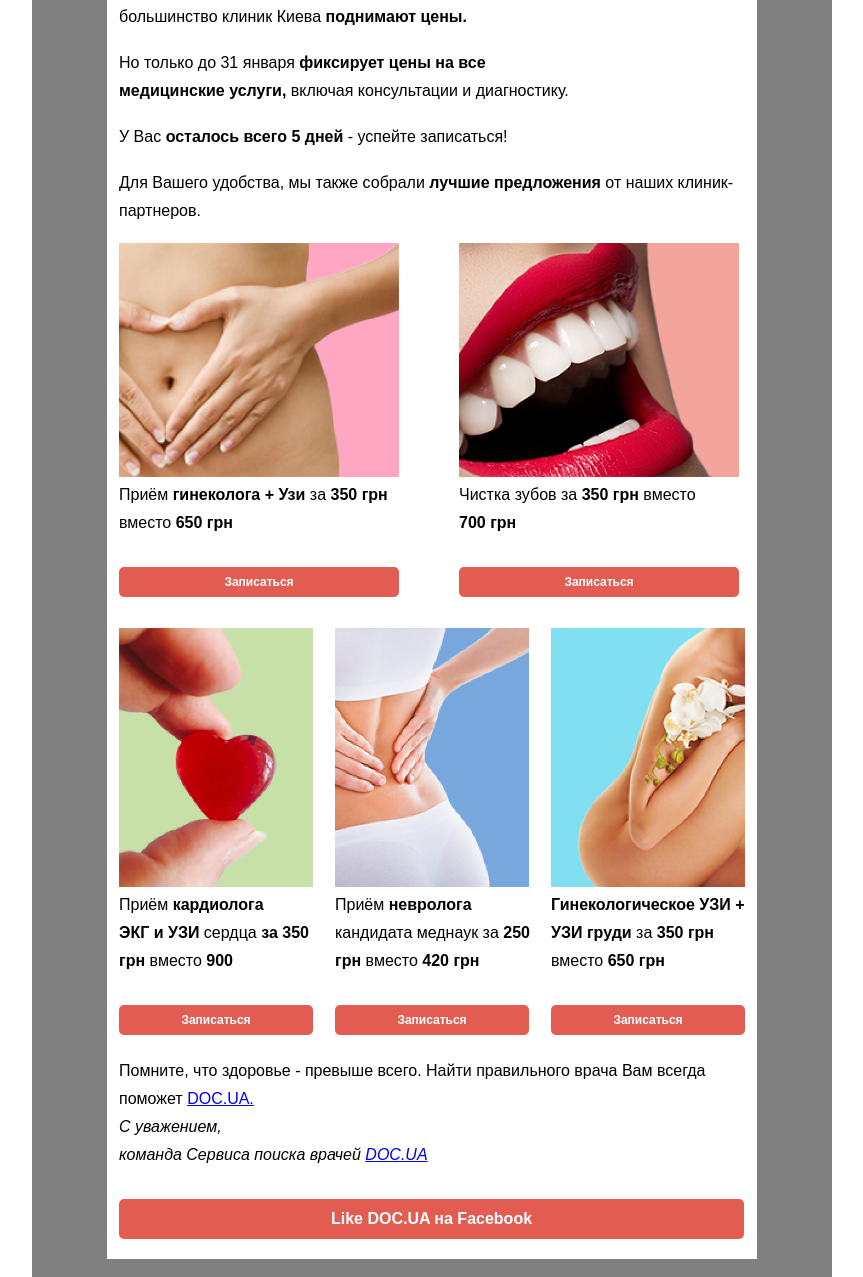
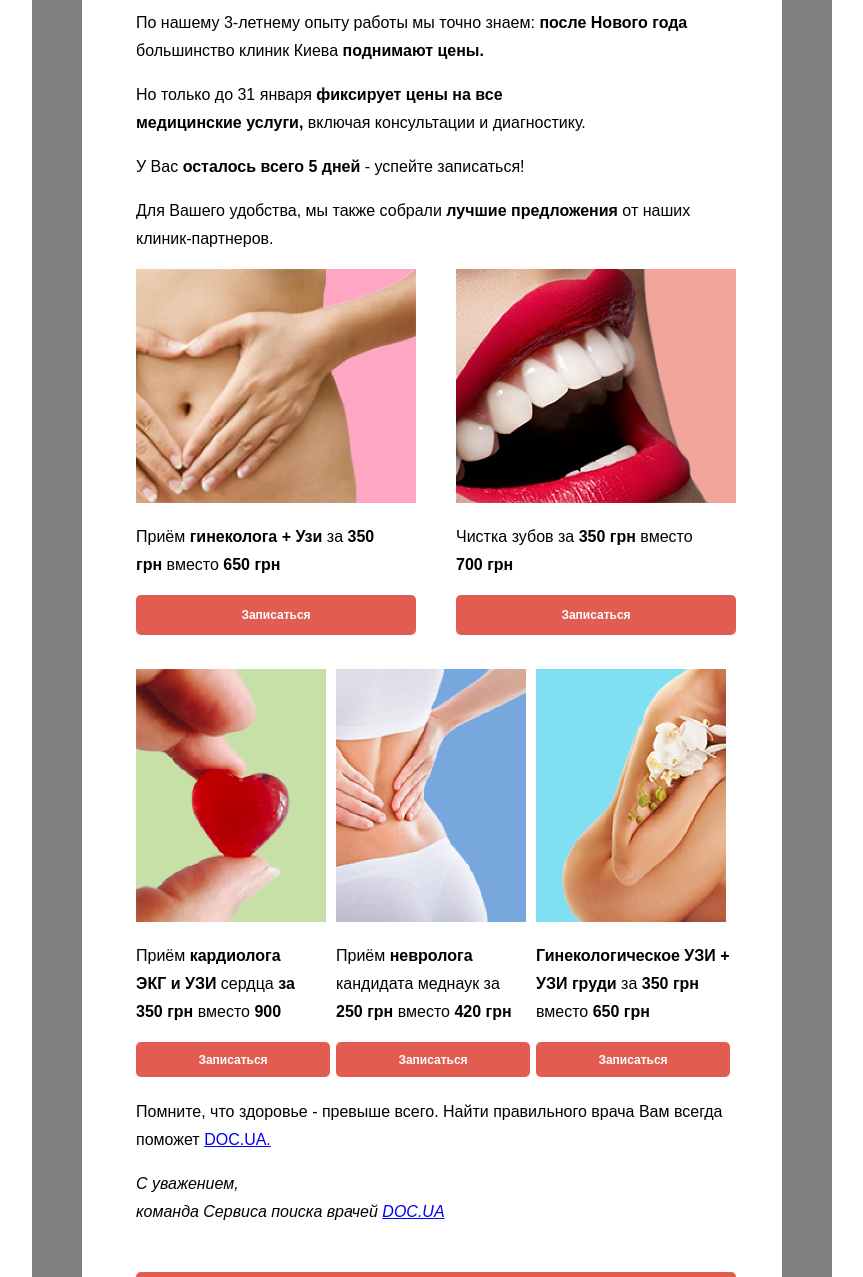
Before and after one commit to oleg-marchenko1983/HomeWork-5.2-HTML-CSS, a plain HTML site: page index.html in a window 1280 px wide. Shown: the part 252-1529 px from the top of the page, without its empty margins (208-1071 px from the left). Drawn offline with Linux system fonts and the light colour scheme.

Commit message:
second attempt dz_5_5

```diff
--- a/css/style.css
+++ b/css/style.css
@@ -1,8 +1,4 @@
-*
-{
-    margin: 0;
-    padding: 0;
-}
+
 .page
 {
     width: 800px;
@@ -12,7 +8,7 @@
 }
 .conteiner
 {
-    width: 650px;
+    width: 700px;
     margin: 0 auto;
 
     background-color: white;
@@ -22,34 +18,35 @@
     font-family: Arial;
     line-height: 28px;
 }
-.header
+.banner
 {
-    width: 650px;
+    width: 700px;
     height: 100%;
     margin-bottom: 25px;
 }
 .wrapper
 {
-    width: 650px;
-    margin-left: 12px;
+    width: 600px;
+    margin-left: 54px;
 }
 .text_center
 {
     text-align: center;
 }
-.photo_one
+
+.gynecologist
 {
     float: left;
 
-    width: 280px;
+    width: 260px;
     height: 280px;
     margin-right: 60px;
 }
-.photo_one img
+.gynecologist img
 {
     width: 280px;
 }
-.photo_two
+.teeth
 {
     float: left;
 
@@ -57,7 +54,7 @@
     height: 280px;
     margin-bottom: 30px;
 }
-.photo_two img
+.teeth img
 {
     width: 280px;
 }
@@ -73,34 +70,30 @@
     font: bold 12px Arial;
 
     width: 280px;
-    height: 30px;
-    margin-top: 30px;
-    margin-bottom: 20px;
+    height: 40px;
 
     color: white;
     border: none;
     border-radius: 5px;
     background-color: rgba(214, 26, 12, .71);
 }
-.photo_three
+.cardio_neurologist
 {
     float: left;
-
-    width: 216px;
+    width: 200px;
     height: 120px;
-    margin-top: 75px;
+    margin-top: 90px;
 }
-.photo_three img
+.cardio_neurologist img
 {
-    width: 194px;
+    width: 190px;
 }
 .button_three
 {
     font: bold 12px Arial;
 
     width: 194px;
-    height: 30px;
-    margin-top: 30px;
+    height: 35px;
     margin-bottom: 20px;
 
     color: white;
@@ -116,10 +109,10 @@
 {
     font: bold 16px Arial;
 
-    width: 625px;
+    width: 600px;
     height: 40px;
     margin-top: 30px;
-    margin-bottom: 20px;
+    margin-bottom: 30px;
 
     color: white;
     border: none;
@@ -131,8 +124,7 @@
     font: 10px Arial;
     line-height: 20px;
 
-    margin: 20px 20px;
-
+    margin-top: 45px;
     text-align: center;
 
     color: white;
--- a/index.html
+++ b/index.html
@@ -8,37 +8,37 @@
 <body>
 <div class="page">
 <div class="conteiner">
-	<img class="header" src="img/header_bg.gif" alt="doc.ua">
+	<img class="banner" src="img/header_bg.gif" alt="doc.ua">
 	<div class="wrapper">
-<p class="text_center"><strong>Друзья,</strong></p><br>
-<p>По нашему 3-летнему опыту работы мы точно знаем: <strong>после Нового года</strong> большинство клиник Киева <strong> поднимают цены.</strong></p><br>
-<p>Но только до 31 января <a href="http://DOC.UA"></a> <strong>фиксирует цены на все <br> медицинские услуги, </strong> включая консультации и диагностику.</p><br>
-<p>У Вас <strong>осталось всего 5 дней</strong> - успейте записаться!</p><br>
-<p>Для Вашего удобства, мы также собрали <strong>лучшие предложения </strong> от наших клиник-партнеров.</p><br>
-<div class="photo_one">
+<p class="text_center"><strong>Друзья,</strong></p>
+
+<p>По нашему 3-летнему опыту работы мы точно знаем: <strong>после Нового года</strong> большинство клиник Киева <strong> поднимают цены.</strong></p>
+<p>Но только до 31 января <a href="http://DOC.UA"></a> <strong>фиксирует цены на все <br> медицинские услуги, </strong> включая консультации и диагностику.</p>
+<p>У Вас <strong>осталось всего 5 дней</strong> - успейте записаться!</p>
+<p>Для Вашего удобства, мы также собрали <strong>лучшие предложения </strong> от наших клиник-партнеров.</p>
+
+<div class="gynecologist">
 	<img src="img/i1.png" alt="Узи и гинеколог">
 	<p>Приём <strong>гинеколога + Узи</strong> за <strong>350 грн</strong> вместо <strong>650 грн</strong></p>
 	<button class="button_center">Записаться</button>
 	</div>
-	<div class="photo_two"><img src="img/i2.png" alt="Чистка зубов"><p>Чистка зубов за <strong>350 грн</strong> вместо <strong><br>700 грн</strong></p>
+	<div class="teeth"><img src="img/i2.png" alt="Чистка зубов"><p>Чистка зубов за <strong>350 грн</strong> вместо <strong><br>700 грн</strong></p>
 	<button class="button_center">Записаться</button>
     </div>
    <div class="clearfix"></div>
 
-
-
-    <div class="photo_three">
+    <div class="cardio_neurologist">
 	<img src="img/i3.png" alt="Кардиолог">
-	<p>Приём <strong>кардиолога <br>ЭКГ и УЗИ</strong> сердца <strong>за 350 грн</strong> вместо <strong>900</strong> </p>
+	<p>Приём <strong>кардиолога <br>ЭКГ и УЗИ</strong> сердца <strong>за <br>350 грн</strong> вместо <strong>900</strong> </p>
     <button class="button_three">Записаться</button>
 	</div>
 
-	<div class="photo_three"><img src="img/i4.png" alt="Невролог">
-	<p>Приём <strong> невролога</strong> кандидата меднаук за <strong>250 грн</strong> вместо <strong> 420 грн</strong></p>
+	<div class="cardio_neurologist"><img src="img/i4.png" alt="Невролог">
+	<p>Приём <strong> невролога</strong> кандидата меднаук за <br><strong>250 грн</strong> вместо <strong> 420 грн</strong></p>
 	<button class="button_three">Записаться</button>
 	</div>
 
-	<div class="photo_three"><img src="img/i5.png" alt="Гинеколог + Узи">
+	<div class="cardio_neurologist"><img src="img/i5.png" alt="Гинеколог + Узи">
 	<p><strong>Гинекологическое УЗИ + УЗИ груди </strong> за <strong> 350 грн</strong> вместо <strong> 650 грн </strong></p>
     <button class="button_three">Записаться</button>
     </div>
```
